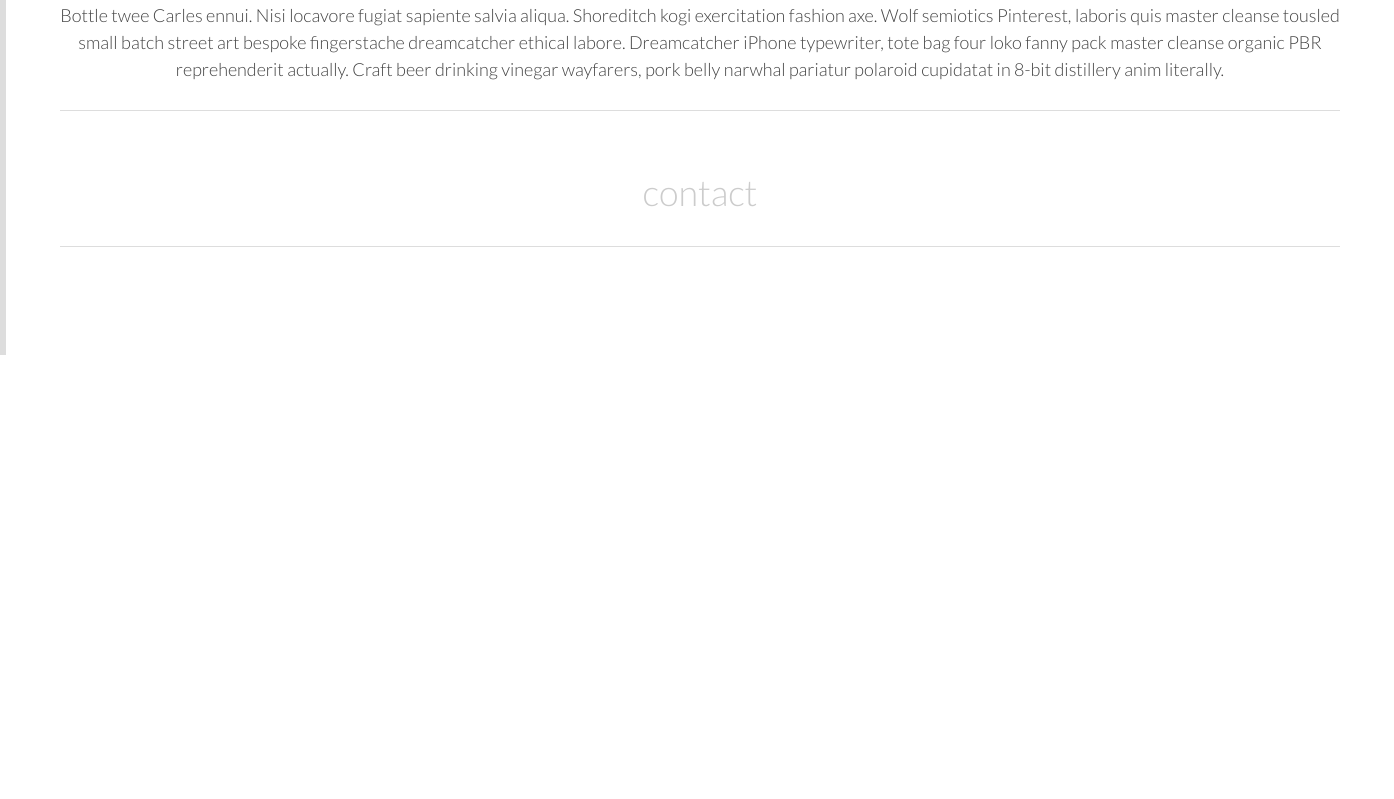
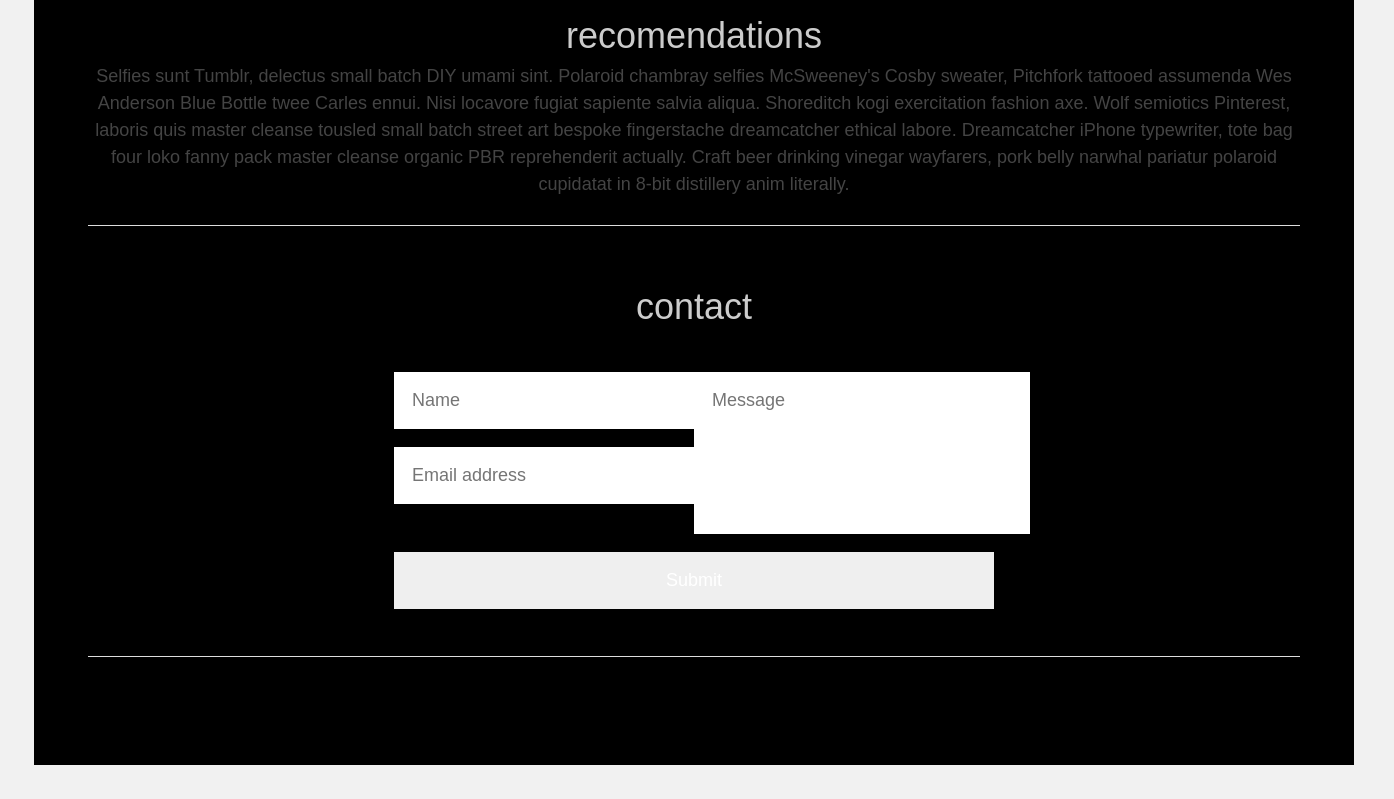
Before and after one commit to ricardo415/ricardo415.github.io, a plain HTML site: page homework/Final Project/Final-Work.html in a window 1280 px wide. Shown: the part 1440-2239 px from the top of the page, 1394 px wide, since content can reach past the window. Before the commit the page ends 1795 px from the top, so only its background shows below. Drawn offline with Linux system fonts and the light colour scheme.

Commit message:
contact box

```diff
--- a/homework/Final Project/Final-Work.html
+++ b/homework/Final Project/Final-Work.html
@@ -49,9 +49,18 @@
 				Selfies sunt Tumblr, delectus small batch DIY umami sint. Polaroid chambray selfies McSweeney's Cosby sweater, Pitchfork tattooed assumenda Wes Anderson Blue Bottle twee Carles ennui. Nisi locavore fugiat sapiente salvia aliqua. Shoreditch kogi exercitation fashion axe. Wolf semiotics Pinterest, laboris quis master cleanse tousled small batch street art bespoke fingerstache dreamcatcher ethical labore. Dreamcatcher iPhone typewriter, tote bag four loko fanny pack master cleanse organic PBR reprehenderit actually. Craft beer drinking vinegar wayfarers, pork belly narwhal pariatur polaroid cupidatat in 8-bit distillery anim literally.
 	</div>
 	<div class="article">
-				<h3>contact</h3>
 
-</div>
+<h3>contact</h3>
+<form class="cf">
+  <div class="half left cf">
+    <input type="text" id="input-name" placeholder="Name">
+    <input type="email" id="input-email" placeholder="Email address">
+  </div>
+  <div class="half right cf">
+    <textarea name="message" type="text" id="input-message" placeholder="Message"></textarea>
+  </div>
+  <input type="submit" value="Submit" id="input-submit">
+</form>
 
 	</body>
 </html>
--- a/homework/Final Project/css/main.css
+++ b/homework/Final Project/css/main.css
@@ -5,18 +5,18 @@ body {
 	font-family: "Lato", Helvetica, sans-serif;
 	font-size: 18px;
 	line-height: 1.5;
-	background-color: #ffffff;
 	color: #444444;
 }
 
 #wrapper {
 	padding: 54px;
 	width: 100%;
-	border-left: 6px solid #dddddd;
+	align-content: center;
+	background: black;
 }
 
 a{
-	color: #dd0000;
+	color: blue;
 	text-decoration: none;
 }
 
@@ -38,7 +38,7 @@ h1 {
 h2 {
 	font-size: 36px;
 	font-weight: normal;
-	color: black;
+	color: #CCCCCC;
 	margin: 0;
 	padding: 0;
 }
@@ -90,7 +90,91 @@ h3 {
   width: 50%;
   height: 100%;
   padding: 60px;
-  border: 6px solid red;
+  border: 6px solid blue;
   background: white;
+  align-content: center;
 
 }
+
+
+html, body {
+  background: #f1f1f1;
+  font-family: 'Merriweather', sans-serif;
+  padding: 1em;
+}
+
+h1 {
+   text-align: center;
+   color: #a8a8a8;
+   @include text-shadow(1px 1px 0 rgba(white, 1));
+}
+
+form {
+   max-width: 600px;
+   text-align: center;
+   margin: 20px auto;
+
+  input, textarea {
+     border:0; outline:0;
+     padding: 1em;
+     @include border-radius(8px);
+     display: block;
+     width: 100%;
+     margin-top: 1em;
+     font-family: 'Merriweather', sans-serif;
+     @include box-shadow(0 1px 1px rgba(black, 0.1));
+     resize: none;
+
+    &:focus {
+       @include box-shadow(0 0px 2px rgba($red, 1)!important);
+    }
+  }
+
+  #input-submit {
+     color: white;
+     background: $red;
+     cursor: pointer;
+
+    &:hover {
+       @include box-shadow(0 1px 1px 1px rgba(#aaa, 0.6));
+    }
+  }
+
+  textarea {
+      height: 126px;
+  }
+}
+
+
+.half {
+  float: left;
+  width: 48%;
+  margin-bottom: 1em;
+}
+
+.right { width: 50%; }
+
+.left {
+     margin-right: 2%;
+}
+
+
+@media (max-width: 480px) {
+  .half {
+     width: 100%;
+     float: none;
+     margin-bottom: 0;
+  }
+}
+
+
+/* Clearfix */
+.cf:before,
+.cf:after {
+    content: " "; /* 1 */
+    display: table; /* 2 */
+}
+
+.cf:after {
+    clear: both;
+}
```
